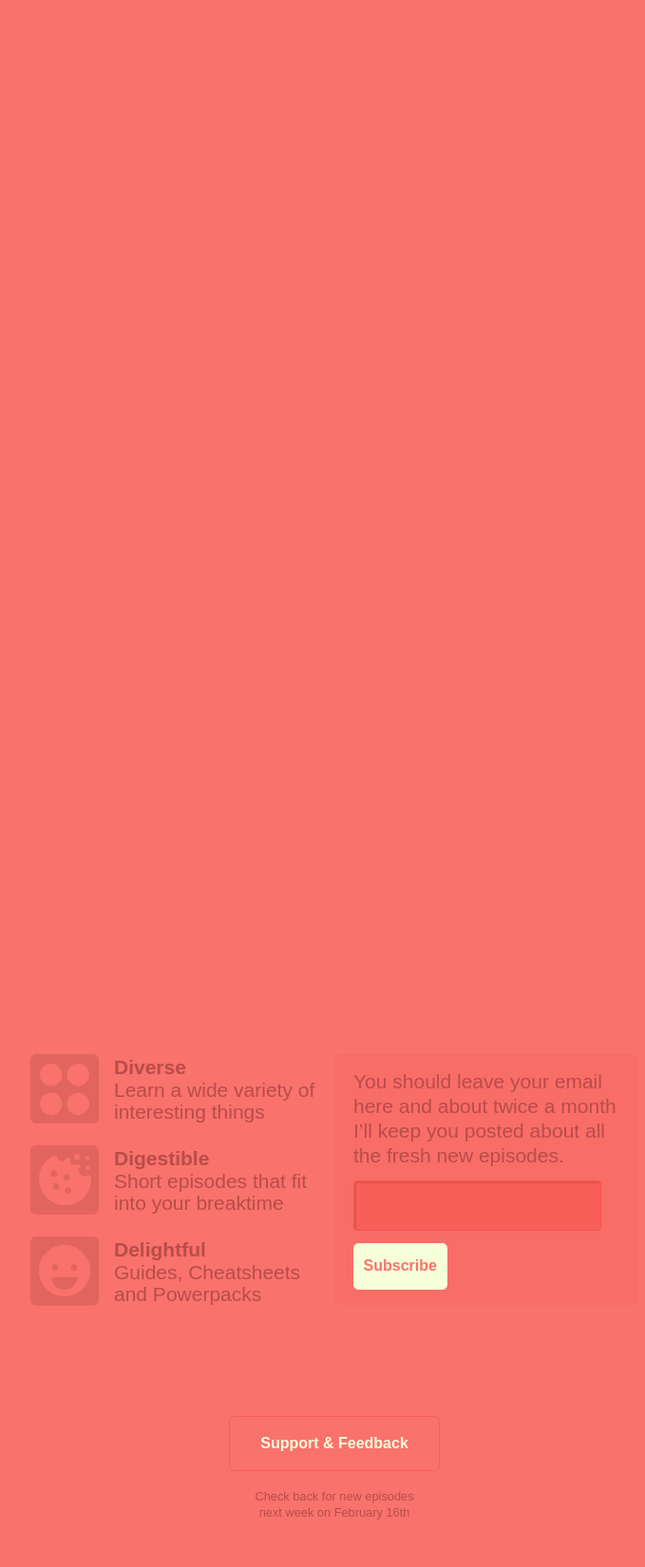
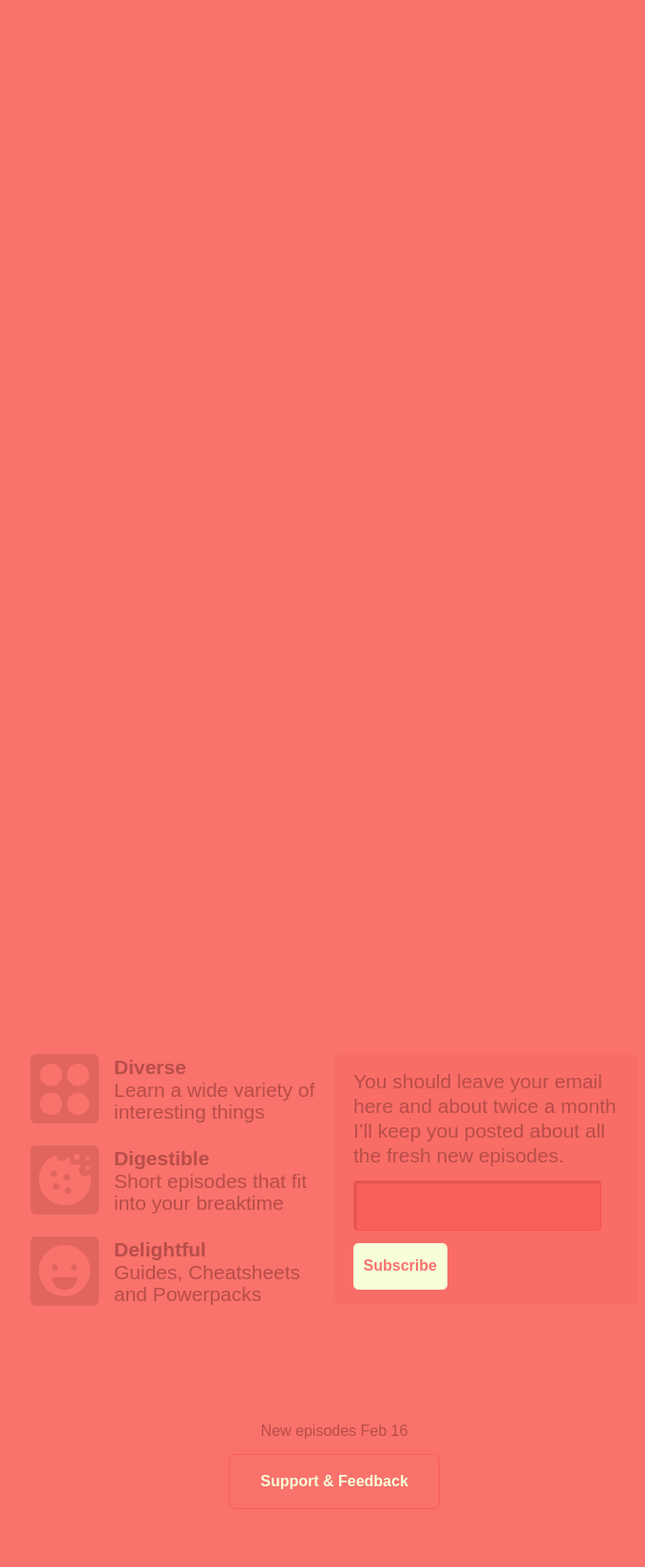
Before and after one commit to kadimisetty/thinkosaur, a Jekyll site: the page built from _pages/homepage.html, in a window 1280 px wide. Shown: the whole page at 95% size, without its empty margins (288-967 px from the left). Built offline with Jekyll 4.4.1, drawn with Linux system fonts in a browser that asks for light colours; some web fonts are replaced.

Commit message:
add upcoming episodes in footer

```diff
--- a/_includes/footerMenu.html
+++ b/_includes/footerMenu.html
@@ -1,6 +1,8 @@
 <section class="footerMenu pb">
+<h2>New episodes <span class="date">Feb 16</span></h2>
   <button id="helpscout-btn-toggle">Support &amp; Feedback</button>
-  <h2>Check back for new episodes<br />next week on February 16th</h2>
+
+  {% comment %}<h2>Check back for new episodes<br />next week on February 16th</h2>{% endcomment %}
   {% comment %}<h2>Made by {{ site.data.hosts.sri.name }}</h2>{% endcomment %}
 
 </section
--- a/_sass/app/_footerMenu.scss
+++ b/_sass/app/_footerMenu.scss
@@ -9,7 +9,7 @@
 
         h2 {
             margin-top: 1.2rem;
-            font-size: 0.8rem;
+            font-size: 1rem;
         }
 
         button {
```
